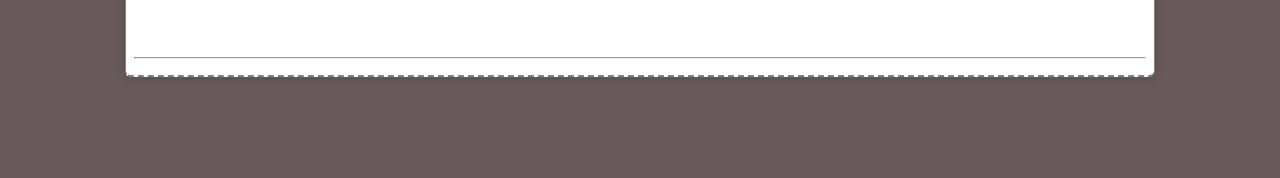
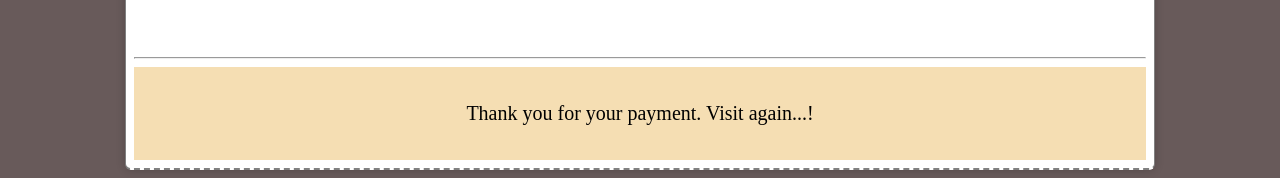
Before and after one commit to anuragpatre/Assignment-7-Payment-Receipt, a plain HTML site: page index.html in a window 1280 px wide. Shown: the part 633-811 px from the top of the page. Drawn offline with Linux system fonts and the light colour scheme.

Commit message:
footer added

```diff
--- a/index.html
+++ b/index.html
@@ -65,6 +65,11 @@
             <hr />
 
 
+             <div class="Receipt-footer">
+                <p>Thank you for your payment. Visit again...!</p>
+             </div>
+
+
 </body>
 
 </html>
```
